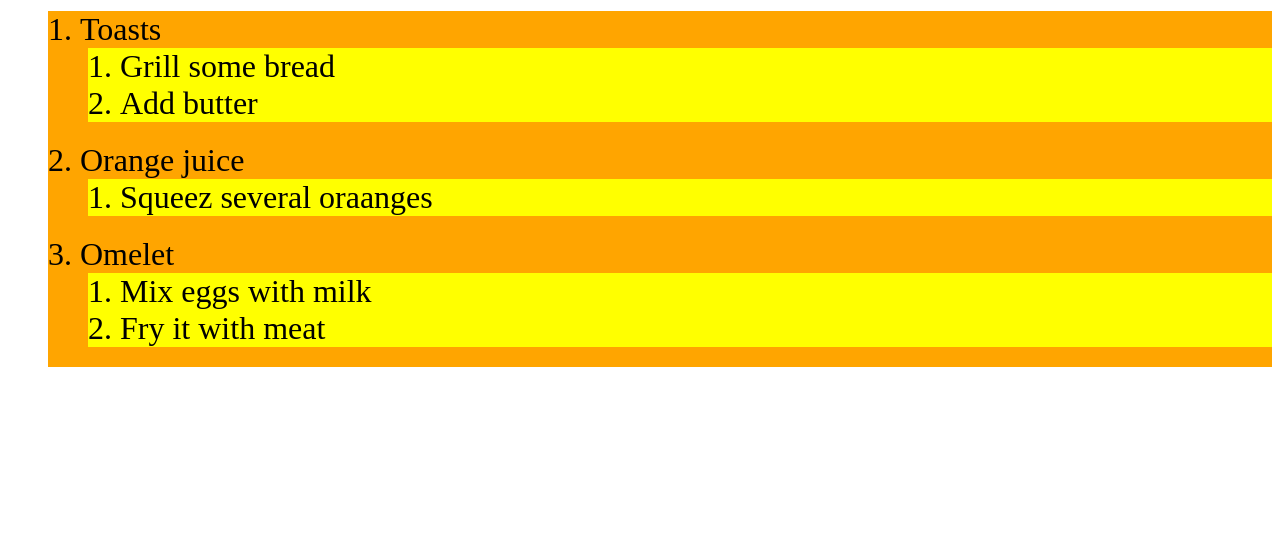
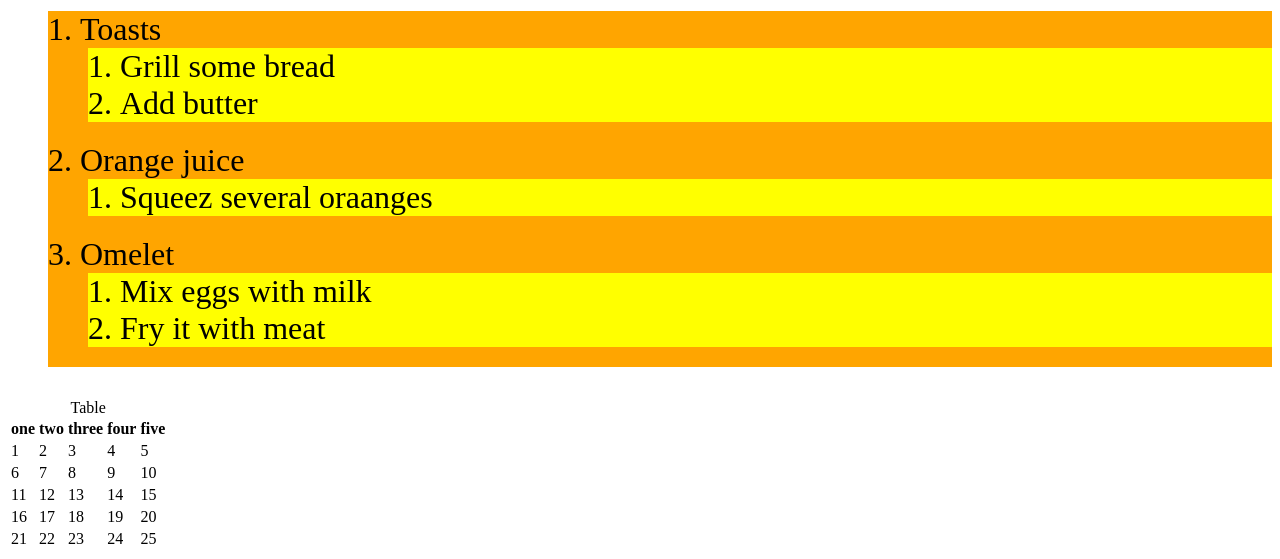
Before and after one commit to Laze88/TestRepoBD114, a plain HTML site: page index.html in a window 1280 px wide. Shown: the part 402-961 px from the top of the page. Before the commit the page ends 801 px from the top, so only its background shows below. Drawn offline with Linux system fonts and the light colour scheme.

Commit message:
add table to the html file

```diff
--- a/index.html
+++ b/index.html
@@ -9,12 +9,12 @@
   <body>
     <h1>Shopping list</h1>
     <ul>
-      <li><img src="img/4.jpg" alt="icon">Bread</li>
-      <li><img src="img/4.jpg" alt="icon">Butter</li>
-      <li><img src="img/4.jpg" alt="icon">Milk</li>
-      <li><img src="img/4.jpg" alt="icon">Eggs</li>
-      <li><img src="img/4.jpg" alt="icon">Meat</li>
-      <li><img src="img/4.jpg" alt="icon">Orange</li>
+      <li><img src="img/4.jpg" alt="icon" />Bread</li>
+      <li><img src="img/4.jpg" alt="icon" />Butter</li>
+      <li><img src="img/4.jpg" alt="icon" />Milk</li>
+      <li><img src="img/4.jpg" alt="icon" />Eggs</li>
+      <li><img src="img/4.jpg" alt="icon" />Meat</li>
+      <li><img src="img/4.jpg" alt="icon" />Orange</li>
     </ul>
 
     <h1>Cooking plan</h1>
@@ -40,5 +40,53 @@
         </ol>
       </li>
     </ol>
+
+    <table>
+      <caption>
+        Table
+      </caption>
+      <tr>
+        <th>one</th>
+        <th>two</th>
+        <th>three</th>
+        <th>four</th>
+        <th>five</th>
+      </tr>
+      <tr>
+        <td>1</td>
+        <td>2</td>
+        <td>3</td>
+        <td>4</td>
+        <td>5</td>
+      </tr>
+      <tr>
+        <td>6</td>
+        <td>7</td>
+        <td>8</td>
+        <td>9</td>
+        <td>10</td>
+      </tr>
+      <tr>
+        <td>11</td>
+        <td>12</td>
+        <td>13</td>
+        <td>14</td>
+        <td>15</td>
+      </tr>
+      <tr>
+        <td>16</td>
+        <td>17</td>
+        <td>18</td>
+        <td>19</td>
+        <td>20</td>
+      </tr>
+      <tr>
+        <td>21</td>
+        <td>22</td>
+        <td>23</td>
+        <td>24</td>
+        <td>25</td>
+      </tr>
+    </table>
   </body>
 </html>
```
